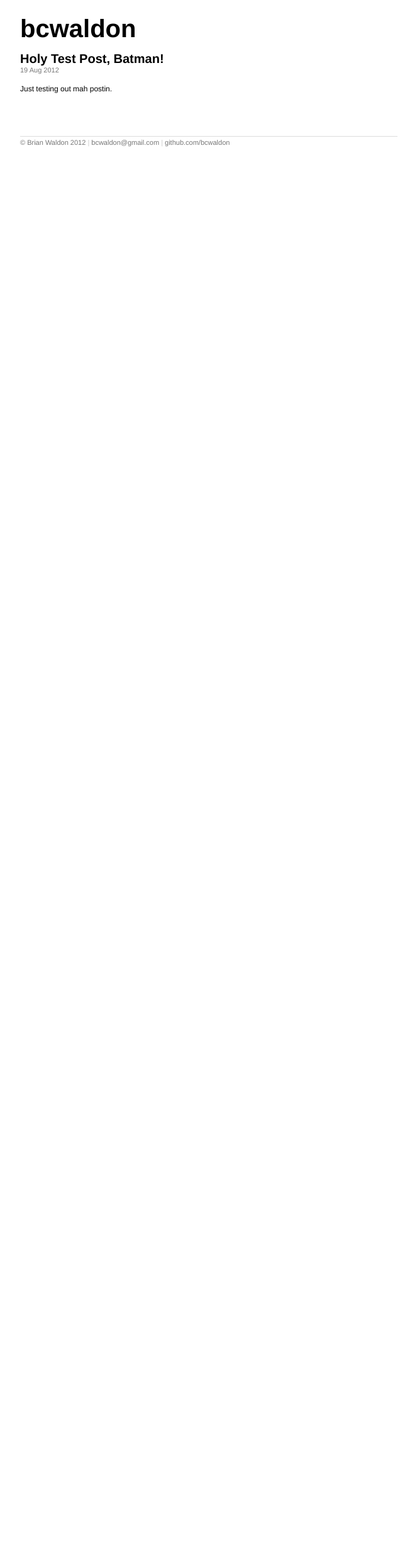
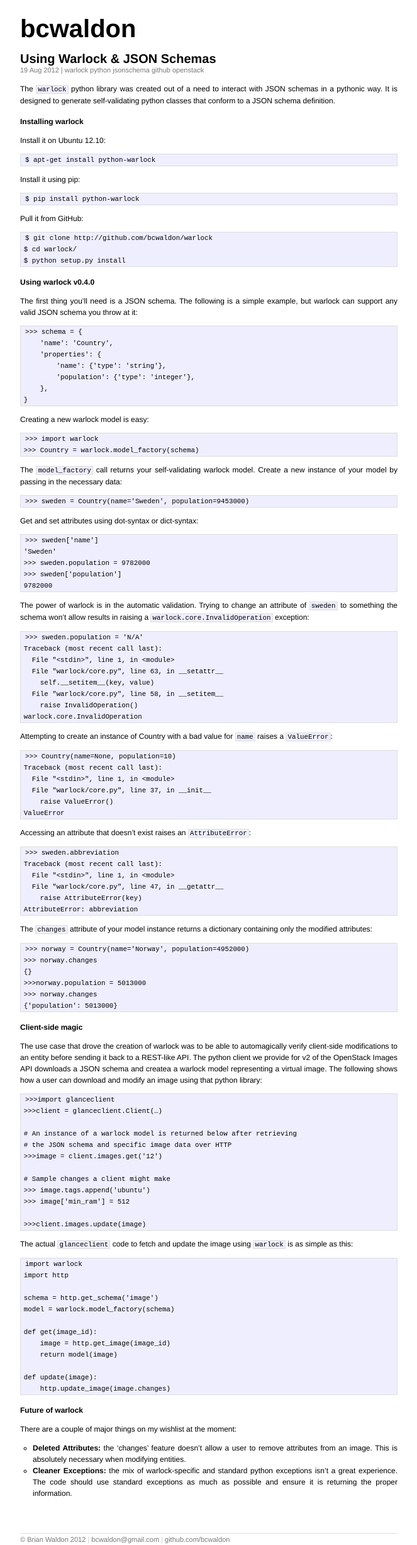
Before and after one commit to bcwaldon/bak-bcwaldon.github.com, a Jekyll site: the page built from index.html, in a window 1280 px wide. Shown: the whole page at 63% size, without its empty margins (308-971 px from the left). Built offline with Jekyll 4.4.1, drawn with Linux system fonts in a browser that asks for light colours; Markdown is read by kramdown in place of the engine named in the settings; before the commit the page ends 936 px from its top, so only the background shows below that.

Commit message:
add new post and tweak formatting

```diff
--- a/_config.yml
+++ b/_config.yml
@@ -1 +1,2 @@
 markdown: rdiscount
+url: http://bcwaldon.cc/
--- a/_layouts/default.html
+++ b/_layouts/default.html
@@ -4,7 +4,7 @@
     </head>
     <body>
         <div class='container'>
-            <div class='title'>bcwaldon</div>
+            <div class='title'><a href='{{ site.url }}'>bcwaldon</a></div>
             <div class='content'>
                 {{ content }}
             </div>
--- a/_layouts/post.html
+++ b/_layouts/post.html
@@ -3,6 +3,10 @@
 ---
 <div class='post'>
     <div class='title'>{{ page.title }}</div>
-    <div class='subtitle'>{{ page.date | date_to_string }}</div>
+    <div class='subtitle'>
+        <span class='date'>{{ page.date | date_to_string }}</span>
+        <span class='spacer'>|</span>
+        <span class='tags'>{{ page.tags | join }}</span>
+    </div>
     <div class='content'>{{ content }}</div>
 </div>
--- a/_posts/2012-08-19-test-post.md
+++ /dev/null
@@ -1,6 +0,0 @@
----
-layout: post
-title: Holy Test Post, Batman!
----
-
-Just testing out mah postin.
--- /dev/null
+++ b/_posts/2012-08-19-using-warlock_and_json_schemas.md
@@ -0,0 +1,135 @@
+---
+layout: post
+title: Using Warlock & JSON Schemas
+tags:
+- warlock
+- python
+- jsonschema
+- github
+- openstack
+
+---
+The `warlock` [python library](http://github.com/bcwaldon/warlock) was created out of a need to interact with [JSON schemas](http://json-schema.org) in a pythonic way. It is designed to generate self-validating python classes that conform to a JSON schema definition.
+
+###Installing warlock
+
+Install it on Ubuntu 12.10:
+
+    $ apt-get install python-warlock
+
+Install it using pip:
+
+    $ pip install python-warlock
+
+Pull it from GitHub:
+
+    $ git clone http://github.com/bcwaldon/warlock
+    $ cd warlock/
+    $ python setup.py install
+
+###Using warlock v0.4.0
+
+The first thing you'll need is a JSON schema. The following is a simple example, but warlock can support any valid JSON schema you throw at it:
+
+    >>> schema = {
+        'name': 'Country',
+        'properties': {
+            'name': {'type': 'string'},
+            'population': {'type': 'integer'},
+        },
+    }
+
+Creating a new warlock model is easy:
+
+    >>> import warlock
+    >>> Country = warlock.model_factory(schema)
+
+
+The `model_factory` call returns your self-validating warlock model. Create a new instance of your model by passing in the necessary data:
+
+    >>> sweden = Country(name='Sweden', population=9453000)
+
+Get and set attributes using dot-syntax or dict-syntax:
+
+    >>> sweden['name']
+    'Sweden'
+    >>> sweden.population = 9782000
+    >>> sweden['population']
+    9782000
+
+The power of warlock is in the automatic validation. Trying to change an attribute of `sweden` to something the schema won't allow results in raising a `warlock.core.InvalidOperation` exception:
+
+    >>> sweden.population = 'N/A'
+    Traceback (most recent call last):
+      File "<stdin>", line 1, in <module>
+      File "warlock/core.py", line 63, in __setattr__
+        self.__setitem__(key, value)
+      File "warlock/core.py", line 58, in __setitem__
+        raise InvalidOperation()
+    warlock.core.InvalidOperation
+
+Attempting to create an instance of Country with a bad value for `name` raises a `ValueError`:
+
+    >>> Country(name=None, population=10)
+    Traceback (most recent call last):
+      File "<stdin>", line 1, in <module>
+      File "warlock/core.py", line 37, in __init__
+        raise ValueError()
+    ValueError
+
+Accessing an attribute that doesn't exist raises an `AttributeError`:
+
+    >>> sweden.abbreviation
+    Traceback (most recent call last):
+      File "<stdin>", line 1, in <module>
+      File "warlock/core.py", line 47, in __getattr__
+        raise AttributeError(key)
+    AttributeError: abbreviation
+
+The `changes` attribute of your model instance returns a dictionary containing only the modified attributes:
+
+    >>> norway = Country(name='Norway', population=4952000)
+    >>> norway.changes
+    {}
+    >>>norway.population = 5013000
+    >>> norway.changes
+    {'population': 5013000}
+
+###Client-side magic
+
+The use case that drove the creation of warlock was to be able to automagically verify client-side modifications to an entity before sending it back to a REST-like API. The [python client](http://github.com/openstack/python-glanceclient) we provide for v2 of the OpenStack Images API downloads a JSON schema and createa a warlock model representing a virtual image. The following shows how a user can download and modify an image using that python library:
+
+    >>>import glanceclient
+    >>>client = glanceclient.Client(…)
+
+    # An instance of a warlock model is returned below after retrieving
+    # the JSON schema and specific image data over HTTP
+    >>>image = client.images.get('12')
+
+    # Sample changes a client might make
+    >>> image.tags.append('ubuntu')
+    >>> image['min_ram'] = 512
+
+    >>>client.images.update(image)
+
+The actual `glanceclient` code to fetch and update the image using `warlock` is as simple as this:
+
+    import warlock
+    import http
+
+    schema = http.get_schema('image')
+    model = warlock.model_factory(schema)
+
+    def get(image_id):
+        image = http.get_image(image_id)
+        return model(image)
+
+    def update(image):
+        http.update_image(image.changes)
+
+###Future of warlock
+
+There are a couple of major things on my wishlist at the moment:
+
+* **Deleted Attributes:** the 'changes' feature doesn't allow a user to remove attributes from an image. This is absolutely necessary when modifying entities.
+* **Cleaner Exceptions:** the mix of warlock-specific and standard python exceptions isn't a great experience. The code should use standard exceptions as much as possible and ensure it is returning the proper information.
--- a/css/core.css
+++ b/css/core.css
@@ -27,21 +27,17 @@
 
 a {
   color: #00a;
+  text-decoration: none;
+  color: inherit;
 }
 
 a:hover {
-  color: black;
+  color: inherit;
 }
 
 a:visited {
-  color: #a0a;
+  color: inherit;
 }
-
-table {
-  font-size: inherit;
-  font: 100%;
-}
-
 
 div.container {
     text-align: justify;
@@ -82,14 +78,19 @@
     padding: 0 0 0 0;
 }
 
-.post div.title a {
-    text-decoration: none;
-    color: inherit;
-}
-
 .post div.content {
     margin: 0 0 0 0;
     padding: 0 0 0 0;
+}
+
+.post ul, .post ol {
+
+    margin-left: 20px;
+}
+
+.post h3 {
+    margin: 15px 0 0 0;
+
 }
 
 .post pre {
@@ -101,7 +102,7 @@
 .post code {
     border: 1px solid #ddd;
     background-color: #eef;
-    font-size: 85%;
+    font-size: 90%;
     padding: 0 .2em;
 }
 
@@ -118,8 +119,3 @@
 div.footer span.spacer{
     color: #CCC;
 }
-
-div.footer a {
-    text-decoration: none;
-    color: inherit;
-}
--- a/index.html
+++ b/index.html
@@ -6,7 +6,11 @@
 {% for post in site.posts %}
 <li class='post'>
 <div class='title'><a href='{{ post.url}}'>{{ post.title }}</a></div>
-<div class='subtitle'>{{ post.date | date_to_string }}</div>
+<div class='subtitle'>
+    <span class='date'>{{ post.date | date_to_string }}</span>
+    <span class='spacer'>|</span>
+    <span class='tags'>{{ post.tags | join }}</span>
+    </div>
 <div class='content'>{{ post.content }}</div>
 </li>
 {% endfor %}
```
